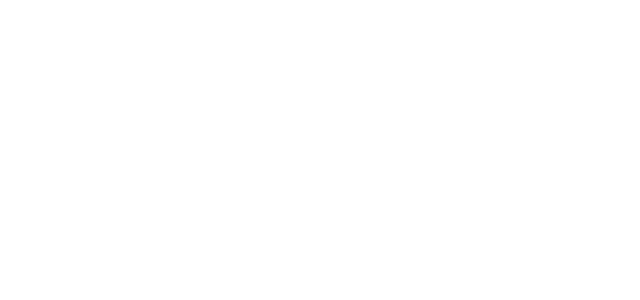
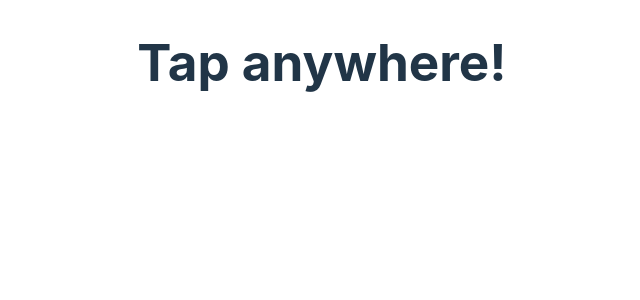
Before and after one commit to abhishekpatil4/overlapping-circles, a React (Vite) app: page / in a window 1280 px wide. Shown: the top 300 px of the page, without its empty margins (318-958 px from the left). Built offline with nearby package versions, Linux system fonts and the light colour scheme.

Commit message:
feat: add title

```diff
--- a/src/App.jsx
+++ b/src/App.jsx
@@ -3,7 +3,7 @@
 function App() {
   return (
     <div>
-    {/* <Circle color={"red"} number={1}/> */}
+    <h1 style={{textAlign:'center'}}>Tap anywhere!</h1>
     <AddCircle />
     </div>
   )
```
